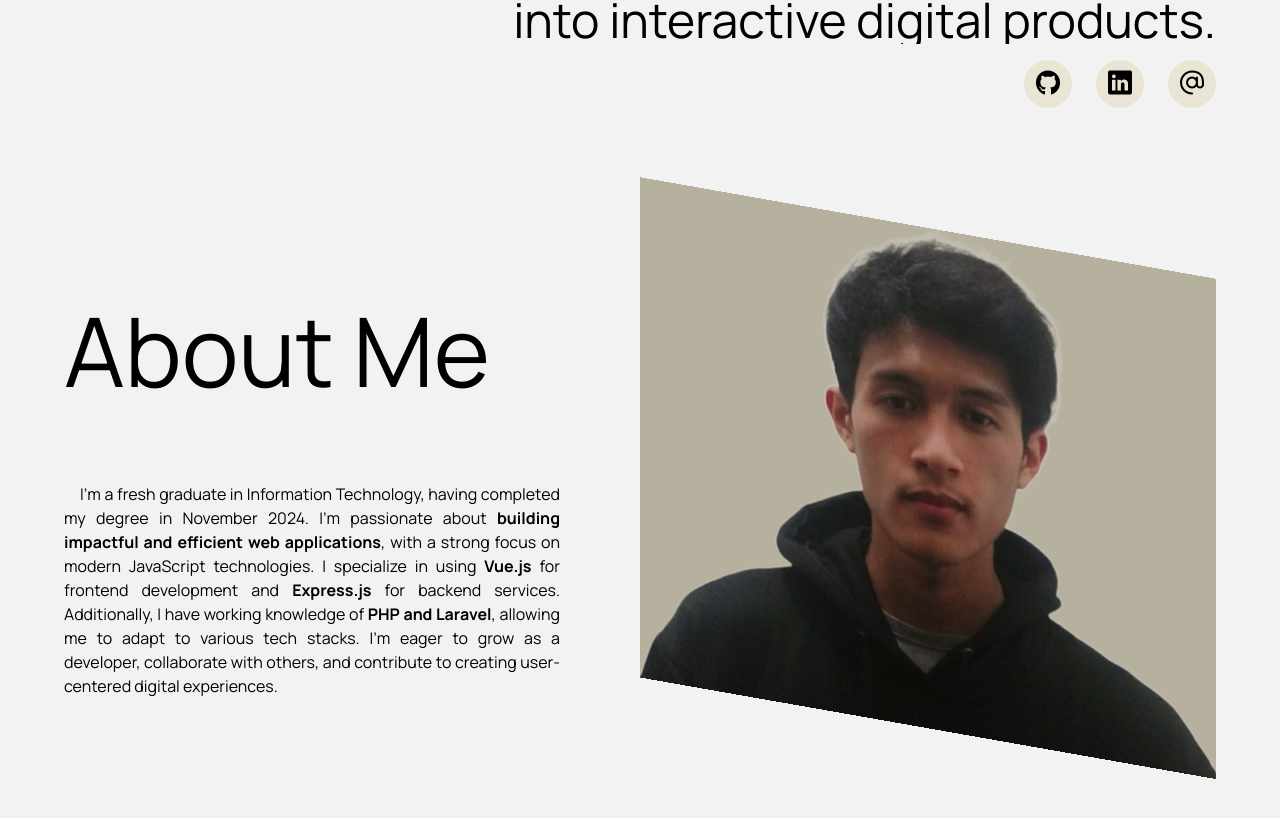
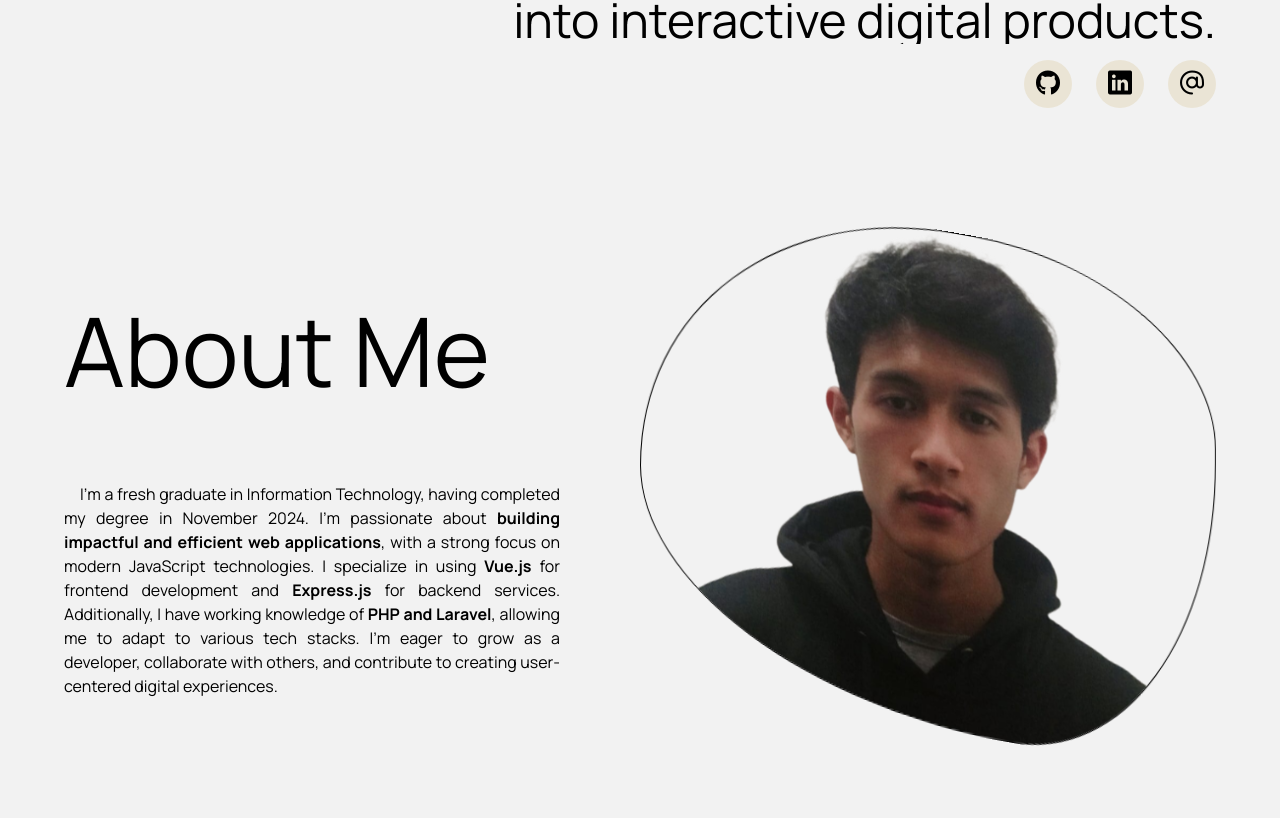
Before and after one commit to Torune9/portofolio-2025, a Vue app: page / in a window 1280 px wide. Shown: the part 676-1494 px from the top of the page. Built offline with nearby package versions, Linux system fonts and the light colour scheme.

Commit message:
feat(about) : add blob liquid animate

```diff
--- a/src/components/About.vue
+++ b/src/components/About.vue
@@ -18,7 +18,7 @@
             </div>
 
             <!-- Image Section -->
-            <div class="h-80 w-full overflow-hidden bg-warm-gray relative group  md:w-80 lg:w-1/2 lg:h-[500px] md:shrink-0"
+            <div class="h-80 w-full overflow-hidden border border-primary relative group  md:w-80 lg:w-1/2 lg:h-[500px] md:shrink-0 blob"
                 id="img-wrapper">
                 <img src="@/assets/img/me.png" alt="profile-image"/>
             </div>
@@ -48,3 +48,22 @@ onMounted(() => {
     });
 });
 </script>
+
+<style scoped>
+.blob {
+  animation: blobMorph 8s ease-in-out infinite;
+}
+
+@keyframes blobMorph {
+  0% {
+    border-radius: 60% 40% 30% 70% / 60% 30% 70% 40%;
+  }
+  50% {
+    border-radius: 30% 60% 70% 40% / 50% 60% 30% 60%;
+  }
+  100% {
+    border-radius: 60% 40% 30% 70% / 60% 30% 70% 40%;
+  }
+}
+
+</style>
```
